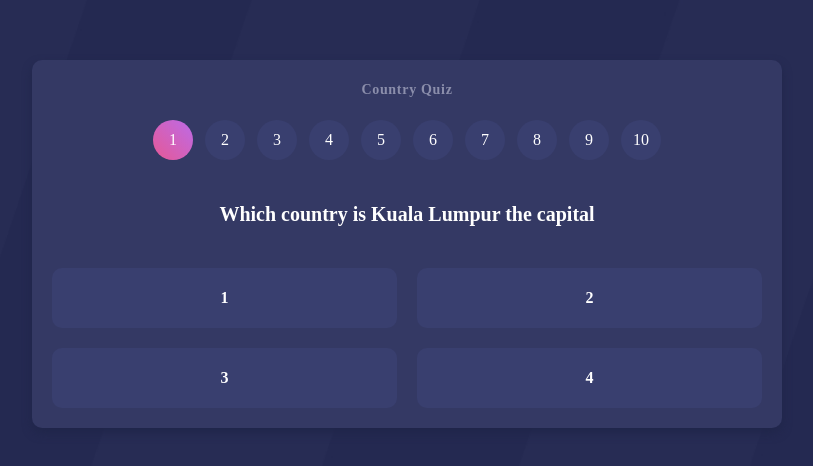
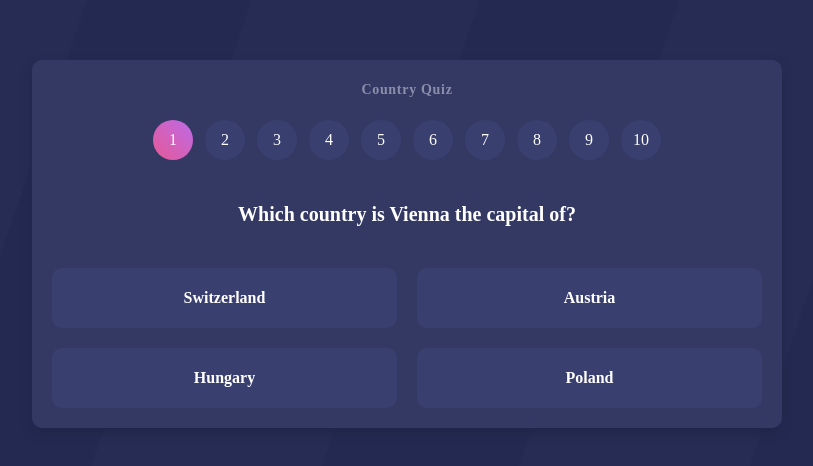
Before and after one commit to LugpDev2022/country-quiz, a React (Vite) app: page / in a window 1280 px wide. Shown: the part 156-622 px from the top of the page, without its empty margins (233-1046 px from the left). Built offline with nearby package versions, Linux system fonts and the light colour scheme; a web font is replaced by a local one.

Commit message:
Complete the questions data

```diff
--- a/src/questions.ts
+++ b/src/questions.ts
@@ -3,72 +3,73 @@ import { QuestionData } from './types';
 export const questions: QuestionData[] = [
   {
     number: 1,
-    question: 'Which country is Kuala Lumpur the capital',
+    question: 'Which country is Vienna the capital of?',
     selectedAnswer: null,
-    answers: ['1', '2', '3', '4'],
+    answers: ['Switzerland', 'Austria', 'Hungary', 'Poland'],
+    correctAnswer: 2,
+  },
+  {
+    number: 2,
+    question: 'In which country is the ancient city of Petra located?',
+    selectedAnswer: null,
+    answers: ['Egypt', 'Greece', 'Turkey', 'Jordan'],
+    correctAnswer: 4,
+  },
+  {
+    number: 3,
+    question: 'Which country has the largest population in the world?',
+    selectedAnswer: null,
+    answers: ['India', 'China', 'United States', 'Indonesia'],
     correctAnswer: 1,
   },
   {
-    number: 2,
-    question: 'Which country is Kuala Lumpur the capital 2',
+    number: 4,
+    question: 'Which country is known as the Land of the Rising Sun?',
     selectedAnswer: null,
-    answers: ['1', '2', '3', '4'],
-    correctAnswer: 2,
-  },
-  {
-    number: 3,
-    question: 'Which country is Kuala Lumpur the capital 2',
-    selectedAnswer: null,
-    answers: ['1', '2', '3', '4'],
-    correctAnswer: 2,
-  },
-  {
-    number: 4,
-    question: 'Which country is Kuala Lumpur the capital 2',
-    selectedAnswer: null,
-    answers: ['1', '2', '3', '4'],
-    correctAnswer: 2,
+    answers: ['Japan', 'South Korea', 'Thailand', 'Philippines'],
+    correctAnswer: 1,
   },
   {
     number: 5,
-    question: 'Which country is Kuala Lumpur the capital 2',
+    question: 'What is the official language of Brazil?',
     selectedAnswer: null,
-    answers: ['1', '2', '3', '4'],
-    correctAnswer: 2,
+    answers: ['Spanish', 'French', 'Portuguese', 'English'],
+    correctAnswer: 3,
   },
   {
     number: 6,
-    question: 'Which country is Kuala Lumpur the capital 2',
+    question:
+      'Which European country is famous for its windmills, tulips, and canals?',
     selectedAnswer: null,
-    answers: ['1', '2', '3', '4'],
-    correctAnswer: 2,
+    answers: ['Denmark', 'Belgium', 'Germany', 'Netherlands'],
+    correctAnswer: 4,
   },
   {
     number: 7,
-    question: 'Which country is Kuala Lumpur the capital 2',
+    question: 'Which country is the smallest in the world by land area?',
     selectedAnswer: null,
-    answers: ['1', '2', '3', '4'],
+    answers: ['Monaco', 'Vatican City', 'San Marino', 'Liechtenstein'],
     correctAnswer: 2,
   },
   {
     number: 8,
-    question: 'Which country is Kuala Lumpur the capital 2',
+    question: 'Which country is home to the famous landmark, the Eiffel Tower?',
     selectedAnswer: null,
-    answers: ['1', '2', '3', '4'],
-    correctAnswer: 2,
+    answers: ['Italy', 'Germany', 'France', 'Spain'],
+    correctAnswer: 3,
   },
   {
     number: 9,
-    question: 'Which country is Kuala Lumpur the capital 2',
+    question: 'What is the capital city of Canada?',
     selectedAnswer: null,
-    answers: ['1', '2', '3', '4'],
-    correctAnswer: 2,
+    answers: ['Ottawa', 'Toronto', 'Vancouver', 'Montreal'],
+    correctAnswer: 1,
   },
   {
     number: 10,
-    question: 'Which country is Kuala Lumpur the capital 2',
+    question: 'In which country can you find the Great Barrier Reef?',
     selectedAnswer: null,
-    answers: ['1', '2', '3', '4'],
-    correctAnswer: 2,
+    answers: ['New Zealand', 'Fiji', 'Indonesia', 'Australia'],
+    correctAnswer: 4,
   },
 ];
```
